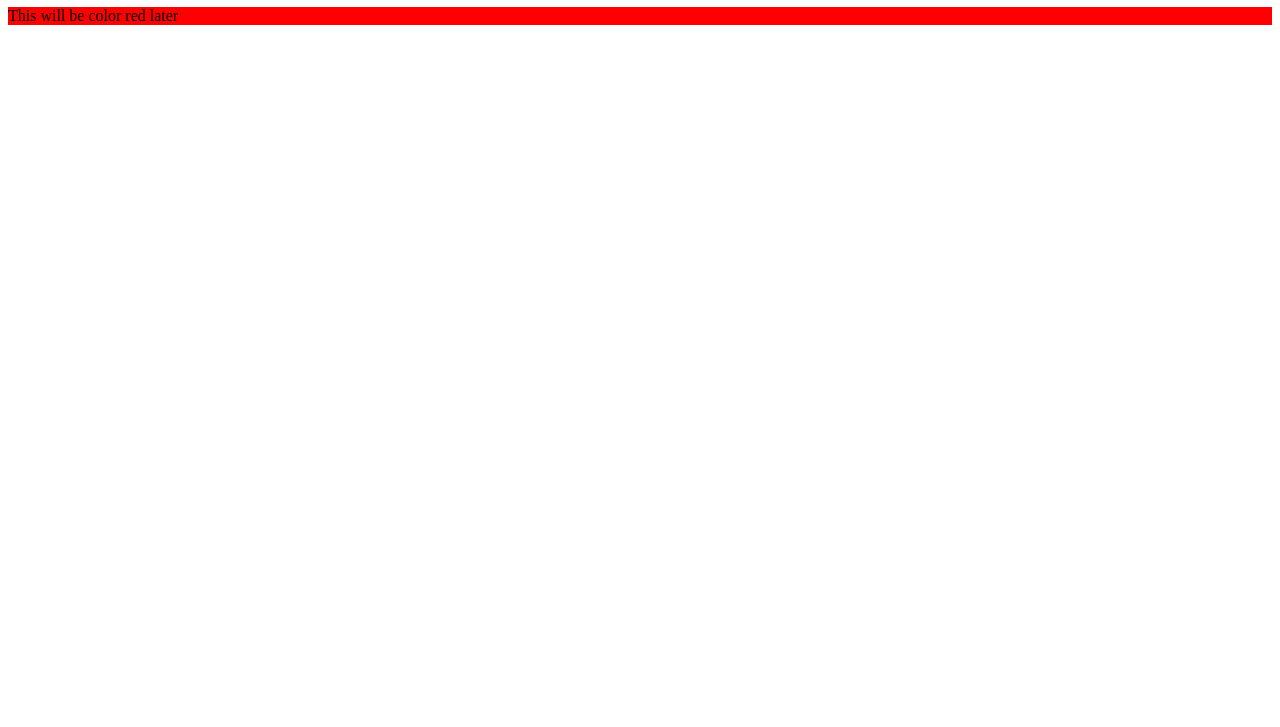
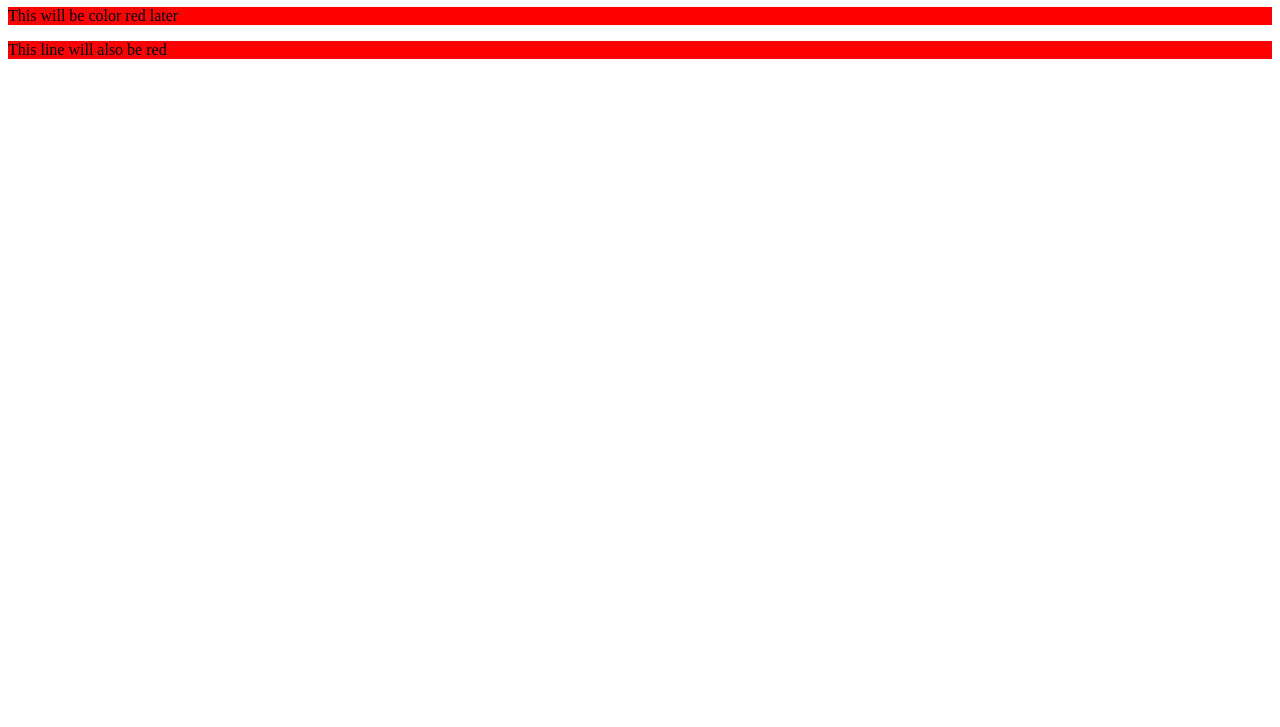
Before and after one commit to bbcc/bbcc.github.io, a plain HTML site: page index.html in a window 1280 px wide. Shown: the part 73-800 px from the top of the page. Drawn offline with Linux system fonts and the light colour scheme.

Commit message:
adding another line

```diff
--- a/index.html
+++ b/index.html
@@ -7,5 +7,6 @@
 <body>
   <h1>Welcome!</h1>
   <p>This will be color red later</p>
+  <p>This line will also be red</p>
 </body>
 </html>
```
